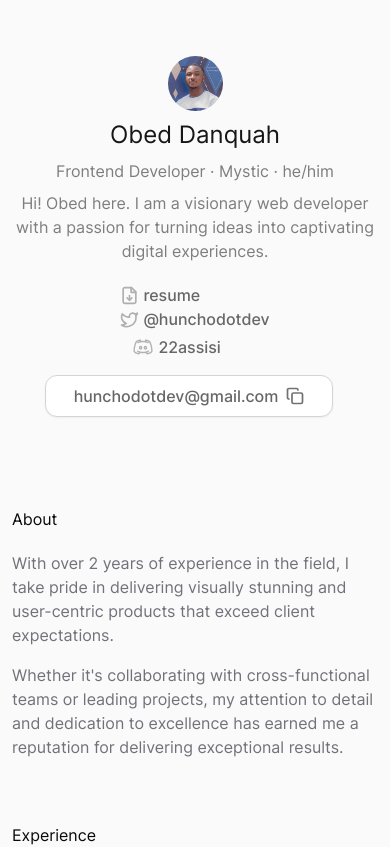
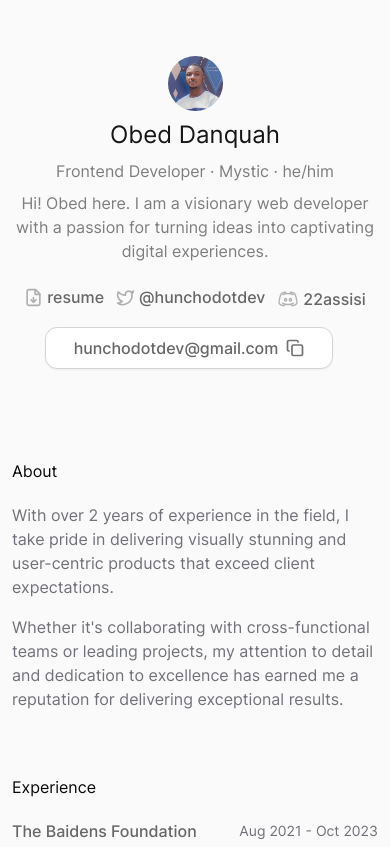
Before and after one commit to lucky-chap/gg, a Next.js app: page / in a window 390 px wide. Shown: the top 847 px of the page. Built offline with nearby package versions, Linux system fonts and the light colour scheme.

Commit message:
fix: margins

```diff
--- a/app/page.tsx
+++ b/app/page.tsx
@@ -52,7 +52,7 @@ export default function Home() {
 
         {/* resume, twitter and discord */}
 
-        <div className="flex flex-col sm:flex-row sm:items-center font-medium my-2">
+        <div className="flex flex-wrap flex-row sm:items-center font-medium my-2">
           <div className="flex items-center sm:mt-0 font-medium mr-3">
             <FileDown className="opacity-60" size={19} strokeWidth={2.1} />
             <p className="text-[#676767] pl-1">
@@ -67,7 +67,7 @@ export default function Home() {
             </p>
           </div>
 
-          <div className="flex items-center">
+          <div className="flex items-center mr-3">
             <Twitter className="opacity-60" size={19} strokeWidth={2.1} />
             <p className="text-[#676767] pl-1">
               <a
@@ -80,7 +80,7 @@ export default function Home() {
             </p>
           </div>
 
-          <div className="flex items-center ml-3 mt-1 sm:mt-0">
+          <div className="flex items-center mt-1 sm:mt-0">
             <Discord />
             <p className="text-[#676767] pl-1">
               <a
--- a/components/projects.tsx
+++ b/components/projects.tsx
@@ -57,6 +57,11 @@ export default function Projects() {
           </div>
         ))}
 
+        <a
+          href="https://github.com/lucky-chap"
+          target="_blank"
+          rel="noopener noreferrer"
+        >
           <Button>
             <div className="flex items-center justify-center sm:px-10 w-full font-medium">
               <p className="text-[#676767]">See more on GitHub</p>
@@ -67,6 +72,7 @@ export default function Projects() {
               />
             </div>
           </Button>
+        </a>
       </div>
     </section>
   );
```
Lines whose indentation alone changed are shown as unchanged.
